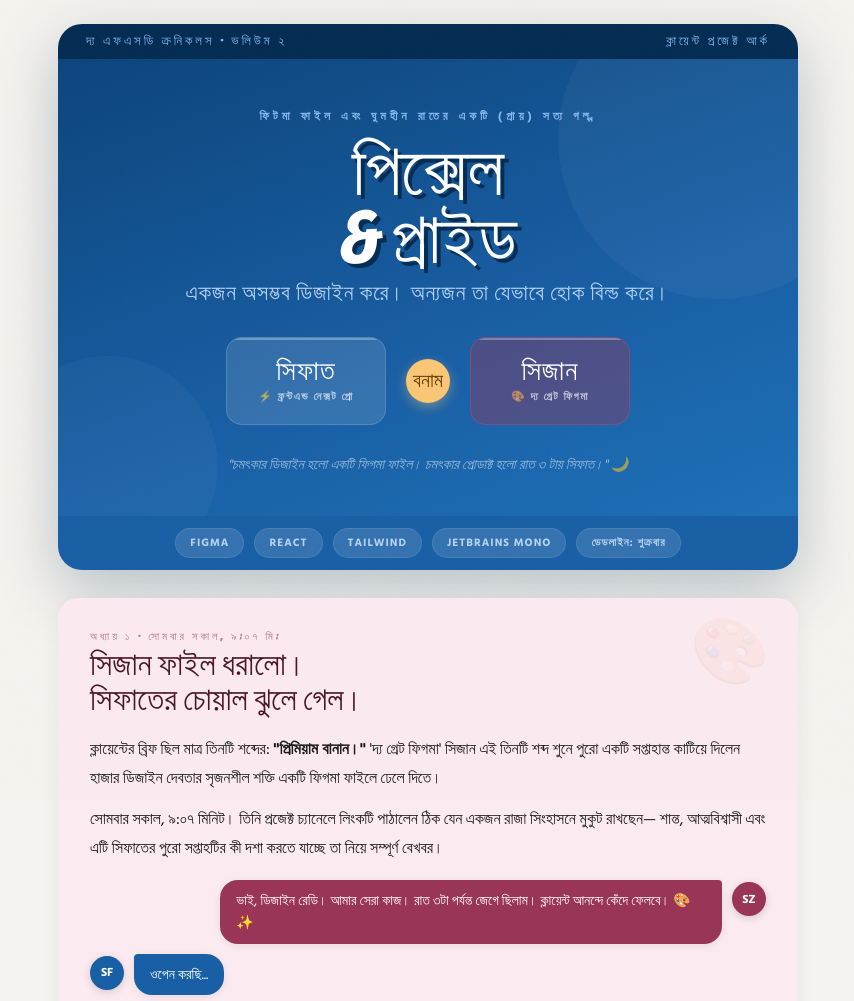
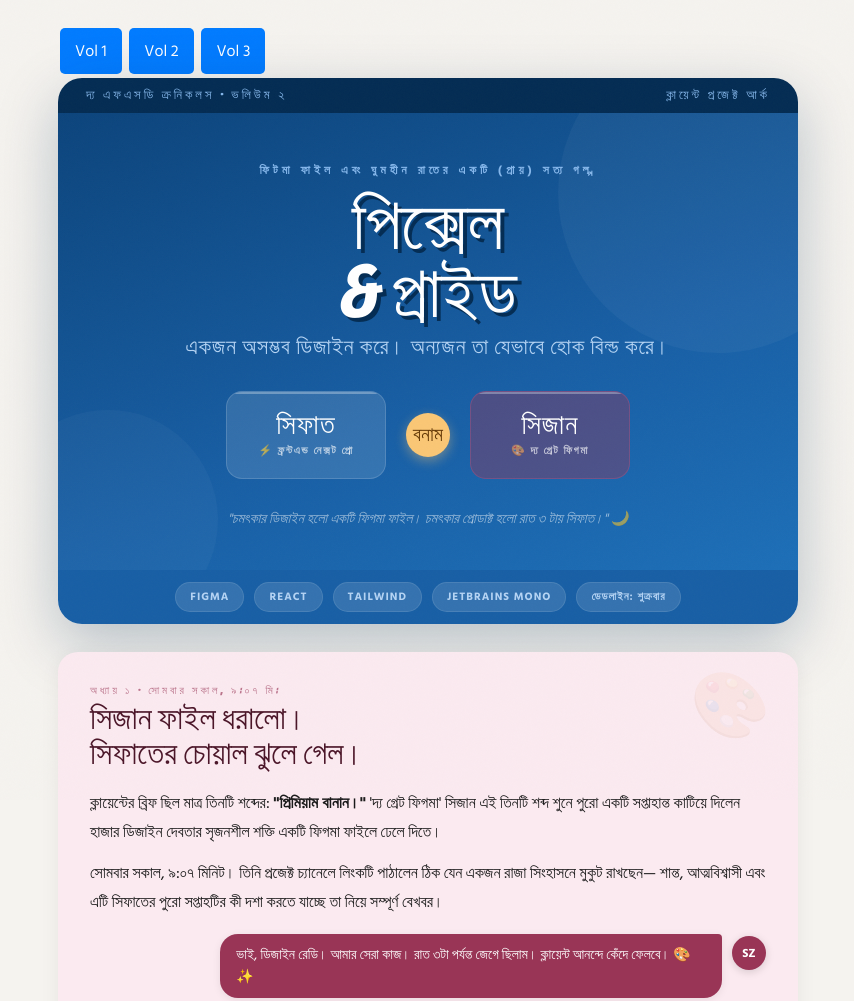
Before and after one commit to dev-arif853/world_war_lll, a plain HTML site: page vol-2.html in a window 1280 px wide. Shown: the top 1001 px of the page, without its empty margins (212-1066 px from the left). Drawn offline with nearby package versions, Linux system fonts and the light colour scheme.

Commit message:
Add navigation buttons to vol-2.html
Added navigation buttons for Volume 1, Volume 2, and Volume 3.

```diff
--- a/vol-2.html
+++ b/vol-2.html
@@ -513,12 +513,31 @@
     .spec-row { flex-direction: column; gap: 2px; }
     .spec-val { text-align: left; }
   }
+  .nav-button {
+      background-color: #007BFF;
+      color: white;
+      padding: 10px 15px;
+      text-align: center;
+      text-decoration: none;
+      display: inline-block;
+      margin: 4px 2px;
+      border-radius: 5px;
+      border: none;
+      font-size: 16px;
+  }
+  .nav-button:hover {
+      background-color: #0056b3;
+  }
 </style>
 </head>
 <body>
 
 <div class="book">
-
+ <nav>
+        <a href="index.html" class="nav-button" >Vol 1</a>
+          <a href="vol-2.html" class="nav-button">Vol 2</a>
+          <a href="vol-2.html" class="nav-button" disable="">Vol 3</a>
+      </nav>
   <!-- ══ COVER ══ -->
   <div class="cover">
     <div class="cover-ribbon">
```
